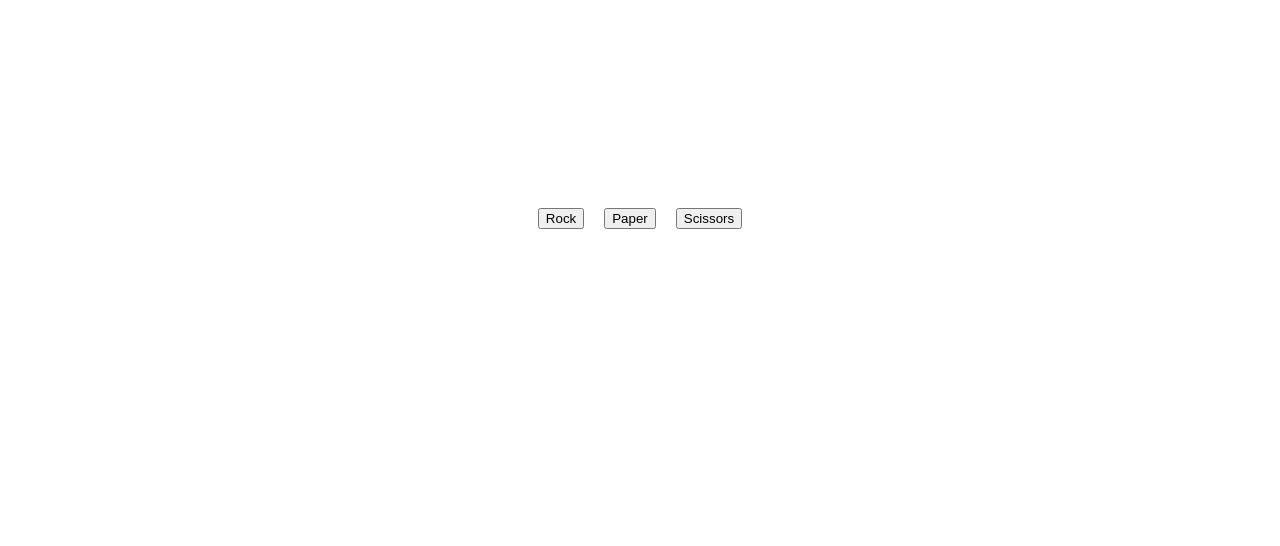
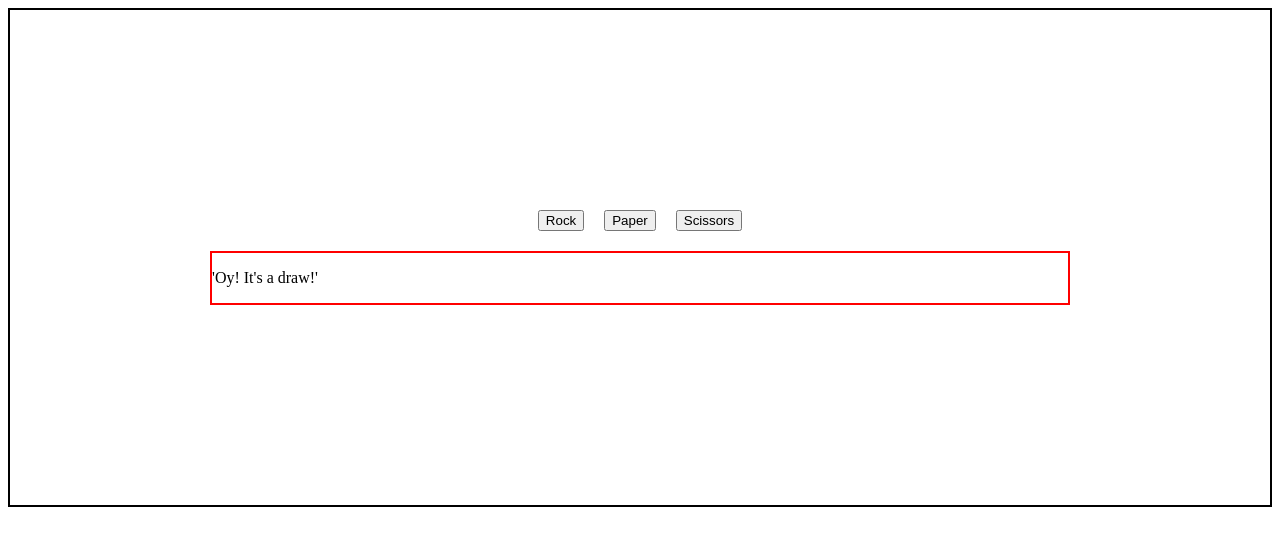
Before and after one commit to mo-mak/rock-paper-scissors, a plain HTML site: page index.html in a window 1280 px wide. Both pictures are taken after a click on the button "Rock". Drawn offline with Linux system fonts and the light colour scheme.

Commit message:
Add displayResult function and result display area
Results of the round will now be shown right under the buttons
on the page instead of console.

```diff
--- a/index.html
+++ b/index.html
@@ -10,6 +10,7 @@
 </head>
 <body>
     <div id="main-container">
+        <div id="buttons-container">
             <button id="rock">
                 Rock
             </button>
@@ -22,5 +23,8 @@
                 Scissors
             </button>
         </div>
+        <div id="result-container" style="border: 2px solid red"></div>
+    </div>
+
 </body>
 </html>
--- a/script.js
+++ b/script.js
@@ -60,8 +60,7 @@ rockBtn.addEventListener("click", function() {
 
     let roundResult = playRound(playerSelection, computerChoice);
 
-    console.log(roundResult);
-
+    displayResults(roundResult);
 });
 
 const paperBtn = document.getElementById('paper');
@@ -76,8 +75,7 @@ paperBtn.addEventListener("click", function() {
 
     let roundResult = playRound(playerSelection, computerChoice);
 
-    console.log(roundResult);
-
+    displayResults(roundResult);
 });
 
 const scissorsBtn = document.getElementById('scissors');
@@ -92,9 +90,20 @@ scissorsBtn.addEventListener("click", function() {
 
     let roundResult = playRound(playerSelection, computerChoice);
 
-    console.log(roundResult);
+    displayResults(roundResult);
+});
 
-});
+const displayResults = function(result) {
+    const resultContainer = document.getElementById('result-container');
+    const resultToDisplay = document.createElement('p');
+
+    if (resultContainer.hasChildNodes()){
+        resultContainer.removeChild(resultContainer.firstChild);
+    }
+
+    resultToDisplay.textContent = result;
+    resultContainer.appendChild(resultToDisplay);
+};
 
 
 
--- a/style.css
+++ b/style.css
@@ -1,6 +1,19 @@
 #main-container{
     display: flex;
     justify-content: center;
+    flex-direction: column;
+    padding: 200px;
     gap: 20px;
-    padding: 200px;
+    border: 2px solid black;
 }
+
+#buttons-container {
+    display: flex;
+    display: flex;
+    justify-content: center;
+    gap: 20px;
+}
+
+#result-container{
+    height: 50px;
+}
```
Lines whose indentation alone changed are shown as unchanged.
